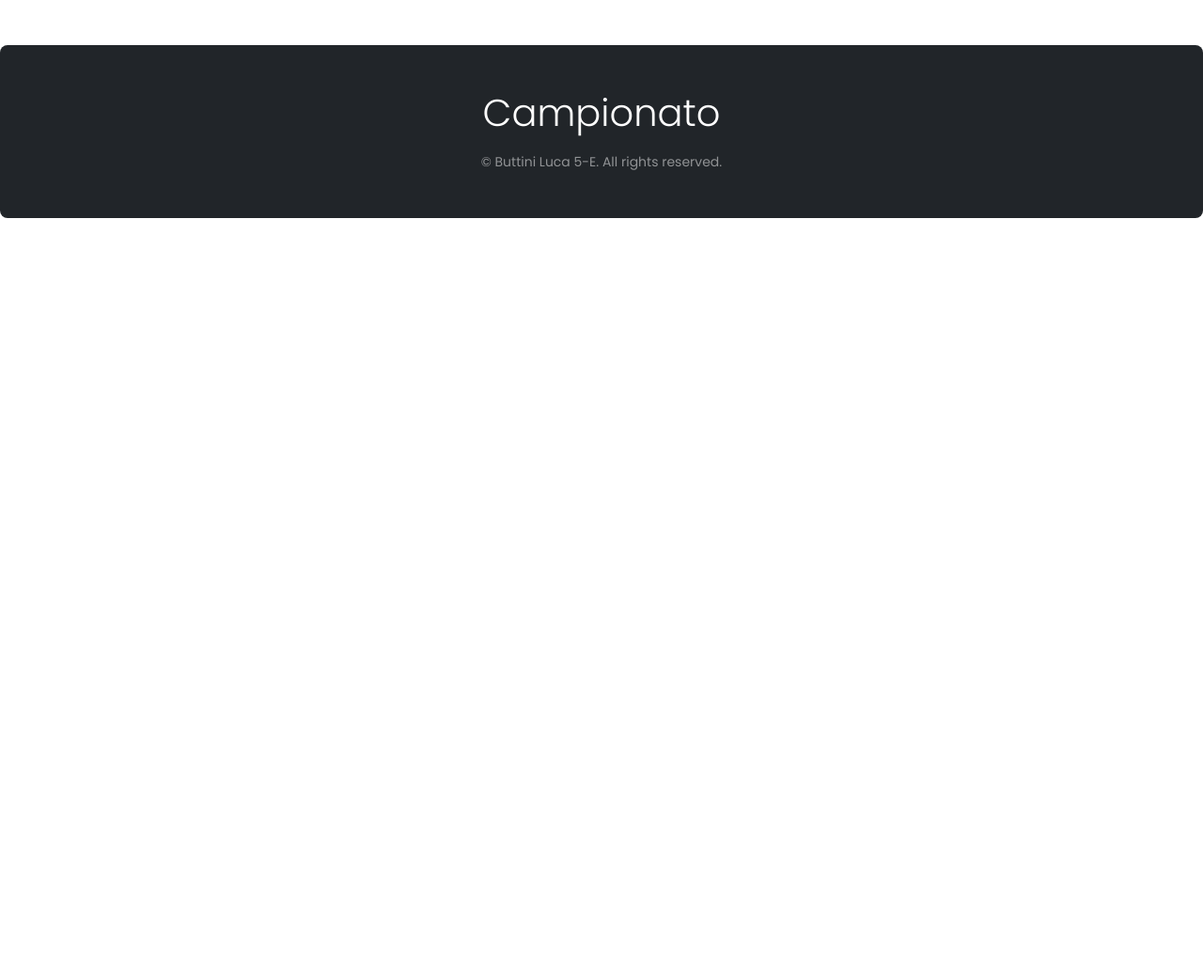
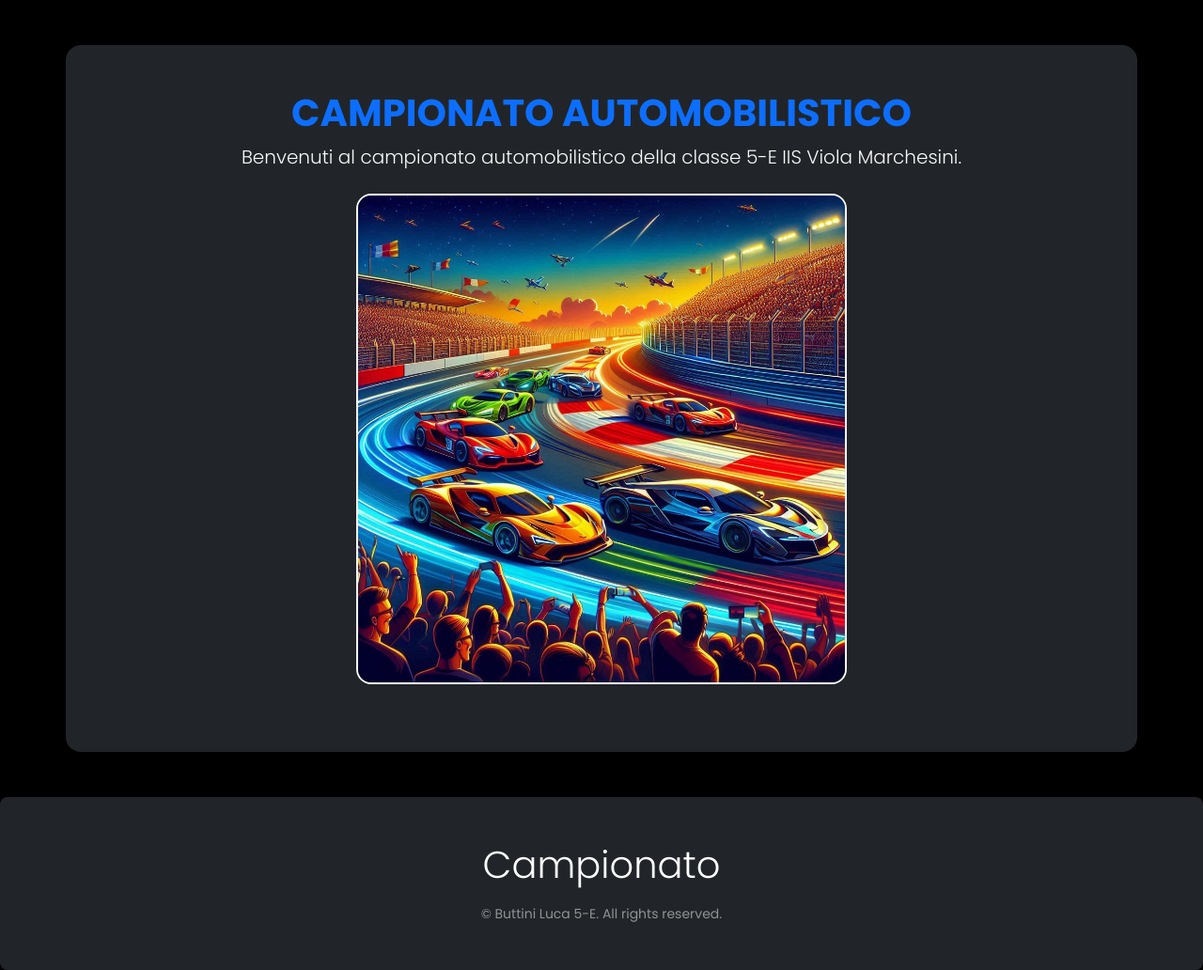
Before and after one commit to LucaButtini/Info-5E, a PHP site: page / in a window 1280 px wide. Shown: the part 56-1088 px from the top of the page at 94% size. Before the commit the page ends 288 px from the top, so only its background shows below. Run offline with PHP 8.4, Linux system fonts and the light colour scheme.

Commit message:
immagine

```diff
--- a/PHP/Progetti/Campionato/header.php
+++ b/PHP/Progetti/Campionato/header.php
@@ -12,7 +12,7 @@ $page = substr($_SERVER["SCRIPT_NAME"],strrpos($_SERVER["SCRIPT_NAME"],"/")+1);
     <link rel="stylesheet" href="style.css">
     <title>Campionato</title>
 </head>
-<body>
+<body class="bg-black">
 
 <nav class="navbar navbar-expand-lg navbar-dark bg-dark">
     <div class="container-fluid">
--- a/PHP/Progetti/Campionato/index.php
+++ b/PHP/Progetti/Campionato/index.php
@@ -10,8 +10,15 @@ require 'header.php';
 ?>
 
 
-<div class="container bg-dark mt-5">
+<div class="container bg-dark mt-5 p-5 text-light rounded-4">
+    <div class="text-center p-">
+        <h1 class="text-primary"><strong>CAMPIONATO AUTOMOBILISTICO</strong></h1>
+        <p class="lead">Benvenuti al campionato automobilistico della classe 5-E IIS Viola Marchesini.</p>
+    </div>
 
+    <div class="text-center my-4">
+        <img src="Immagini/campionato.webp" class="rounded-4" id="img-camp">
+    </div>
 </div>
 
 <?php
--- a/PHP/Progetti/Campionato/style.css
+++ b/PHP/Progetti/Campionato/style.css
@@ -3,3 +3,9 @@
 * {
     font-family: "Poppins", sans-serif;
 }
+
+#img-camp{
+    width: 50%;
+    height: 40%;
+    border: white solid 2px;
+}
```
